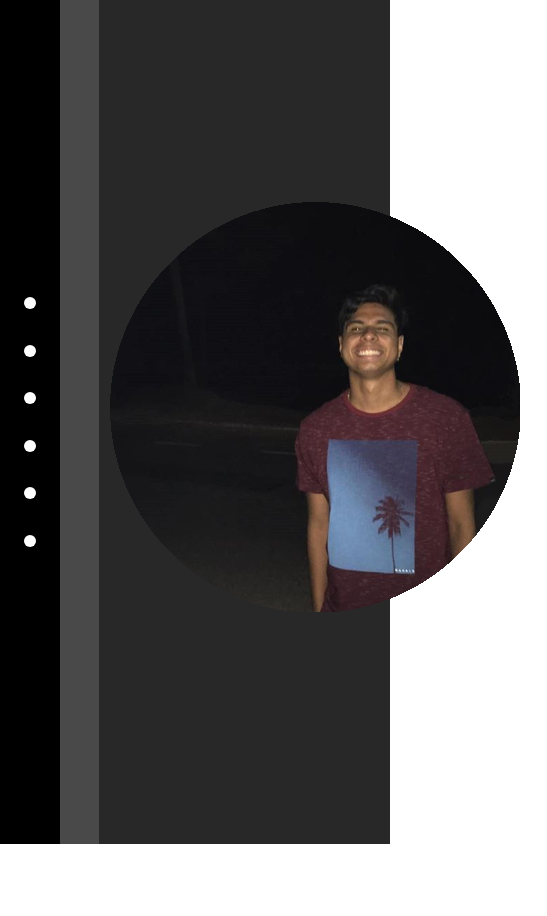
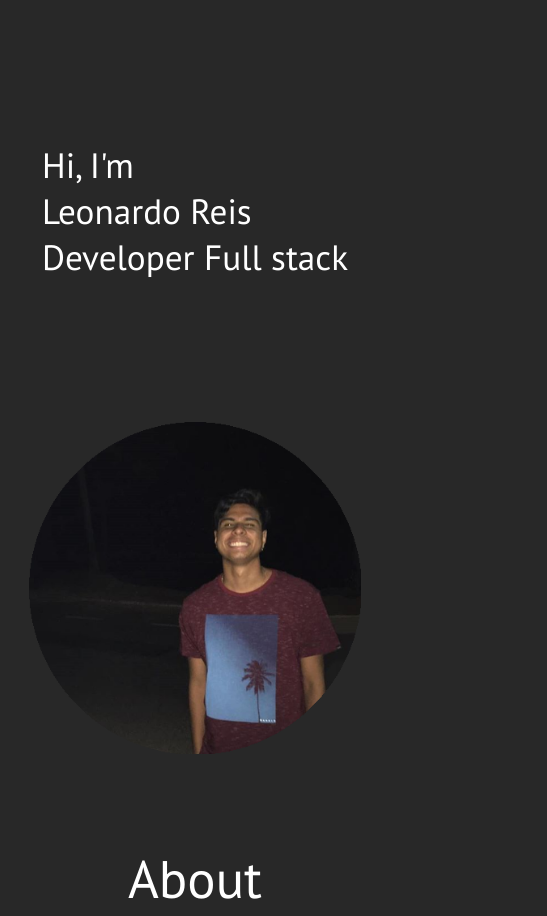
Before and after one commit to LeonardoReisAmorim/devportfolio.github.io, a plain HTML site: page index.html in a window 390 px wide. Shown: the top 916 px of the page, 547 px wide, since content can reach past the window. Drawn offline with Linux system fonts and the light colour scheme.

Commit message:
add config mobile

```diff
--- a/index.css
+++ b/index.css
@@ -257,3 +257,72 @@ a{
     text-decoration: none;
     color: rgb(4, 0, 255);
 }
+
+
+@media only screen and (max-width: 480px) {
+
+    body{
+        background-color: #282828;
+        color: white;
+    }
+
+    #container{
+        display: none;
+    }
+
+    #navSide{
+        display: none;
+    }
+
+    #back-to-top{
+        display: none;
+    }
+
+    #content{
+        height: 100%;
+        width: 100%;
+    }
+
+    #flex-containerMobile{
+        display: block;
+        height: 100%;
+        width: 100%;
+    }
+
+    .flex-container > .divbody{
+        width: 100%;
+        height: 50%;
+        margin: 0px;
+    }
+
+    #homePresentation{
+        margin: 0;
+    }
+
+    #photoMobile{
+        width: 85%;
+        height: 85%;
+    }
+
+    .img{
+        animation: none;
+    }
+
+    .flex-container{
+        flex-direction: column;
+    }
+
+    .flex-containerE{
+        flex-direction: column;
+        background-color: #282828;
+    }
+
+    .cardsEx{
+        background-color: #282828;
+    }
+
+    #divAbout{
+        width: 100%;
+        height: 100%;
+    }
+}
--- a/index.html
+++ b/index.html
@@ -13,12 +13,12 @@
 <body>
     <div id="back-to-top">Top</div>
     <div id="content">
-        <div class="flex-container">
+        <div class="flex-container" id="flex-containerMobile">
             <div class="divbody">
                 <p id="homePresentation">Hi, I'm <br>  Leonardo Reis <br> Developer Full stack</p>
             </div>
             <div class="divbody">
-                <div class="img"><img src="foto.png" alt="Foto portfólio"></div>
+                <div class="img"><img id="photoMobile" src="foto.png" alt="Foto portfólio"></div>
             </div>
         </div>
     </div>
```
